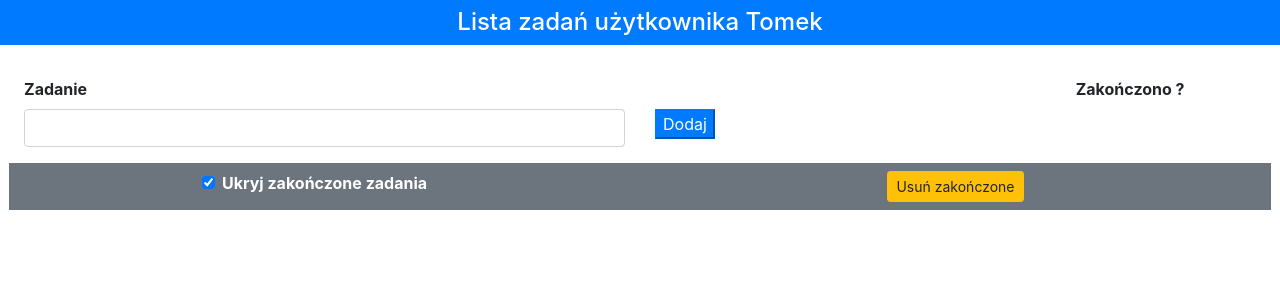
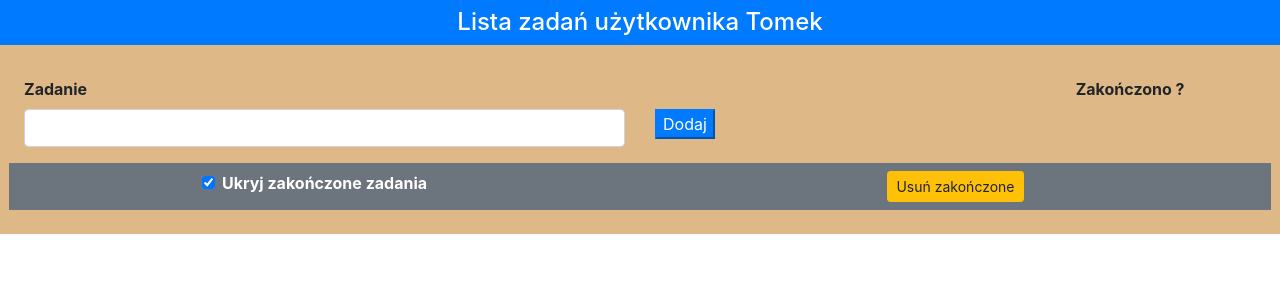
Before and after one commit to trojek71/todo, a Vue app: page / in a window 1280 px wide. Shown: the top 300 px of the page. Built offline with nearby package versions, Linux system fonts and the light colour scheme.

Commit message:
Change background

```diff
--- a/src/App.vue
+++ b/src/App.vue
@@ -1,4 +1,5 @@
 <template>
+  <div class="main">
     <div id="app">
       <h4 class="bg-primary text-white text-center p-2">Lista zadań użytkownika {{name}}</h4>
       <div class="container-fluid p-4">
@@ -34,6 +35,7 @@
           </div>
           <div class="col text-center">
             <button class="btn btn-sm btn-warning" v-on:click="deleteCompleted">Usuń zakończone</button>
+          </div>
         </div>
       </div>
     </div>
@@ -82,3 +84,7 @@ export default {
   }
 };
 </script>
+
+<style lang="scss" scoped>
+@import "./src/styles/global.scss";
+</style>
--- a/src/styles/global.scss
+++ b/src/styles/global.scss
@@ -7,3 +7,6 @@
   color: #2c3e50;
   margin-top: 60px;
 }
+.main {
+  background: burlywood;
+}
```
Lines whose indentation alone changed are shown as unchanged.
